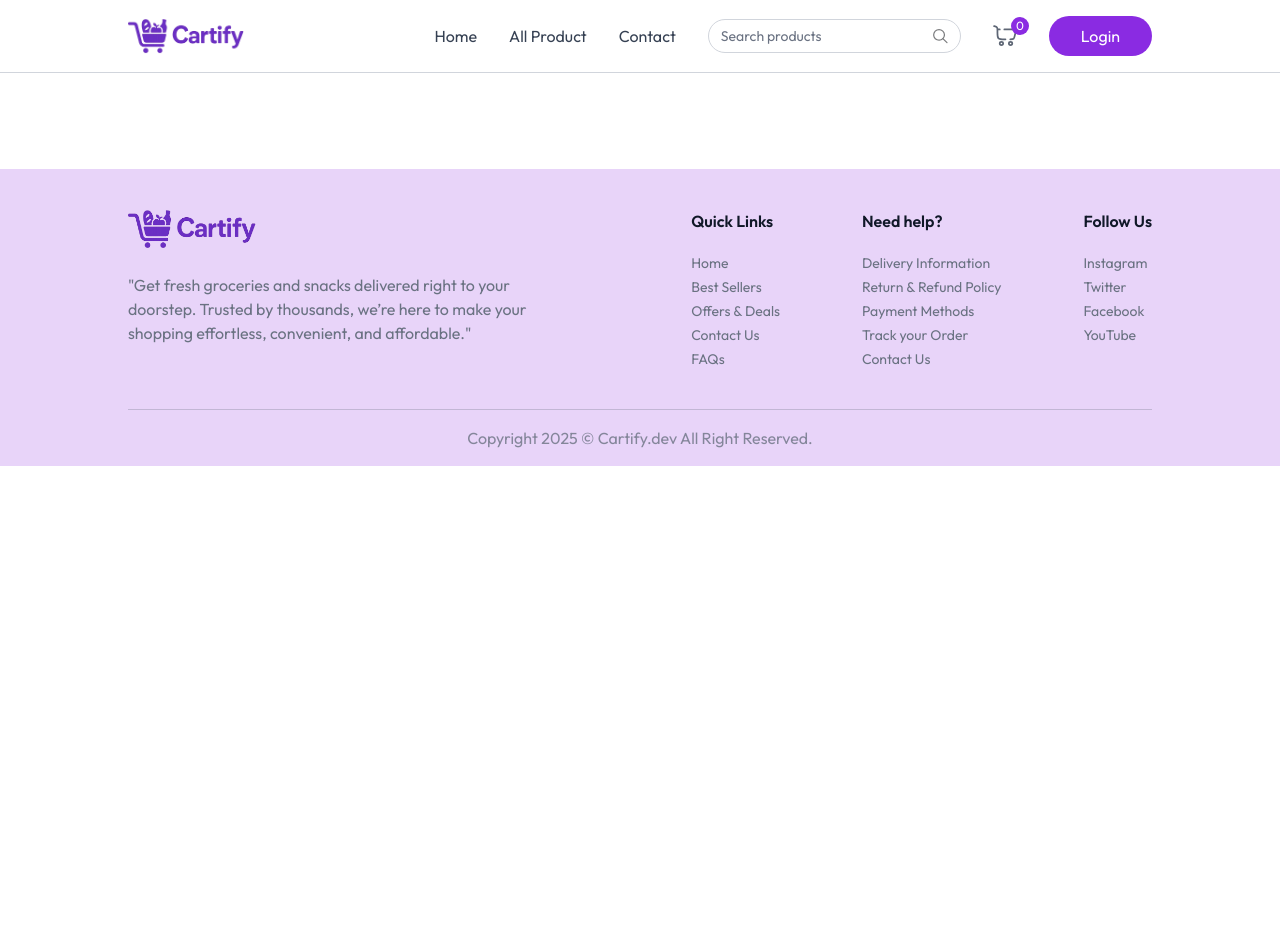
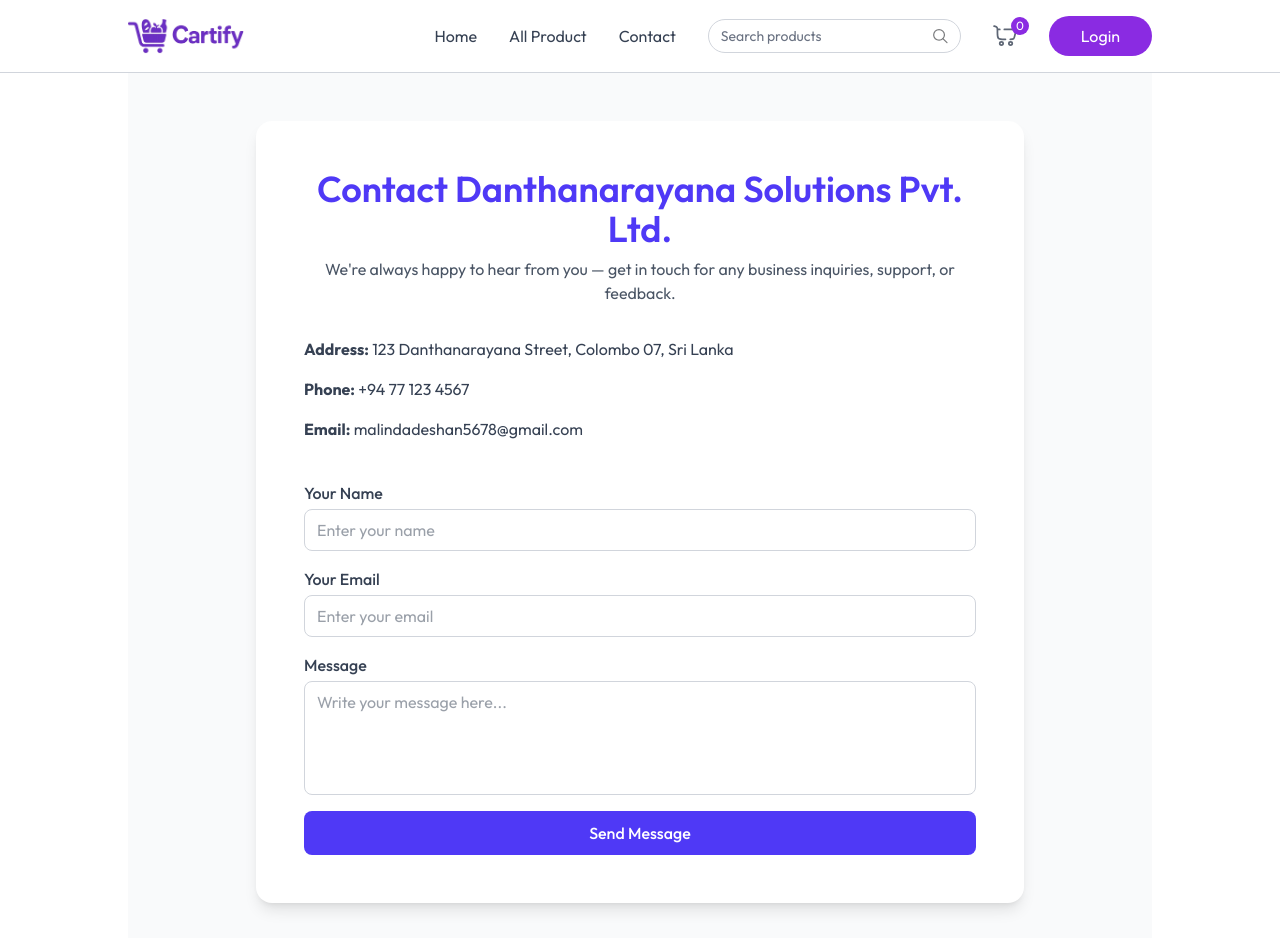
Before and after one commit to MalindaDeshan/Cartify-Grocery-Delivery-Website, a React (Vite) app in the folder client/: page /contact in a window 1280 px wide. Shown: the top 938 px of the page. Before the commit the page ends 800 px from the top, so only its background shows below. Built offline with nearby package versions, Linux system fonts and the light colour scheme.

Commit message:
Added Contact page

```diff
--- a/client/src/App.jsx
+++ b/client/src/App.jsx
@@ -17,6 +17,7 @@ import SellerLayout from "./pages/seller/SellerLayout";
 import AddProduct from "./pages/seller/AddProduct";
 import ProductList from "./pages/seller/ProductList";
 import Orders from "./pages/seller/Orders";
+import Contact from "./pages/Contact";
 
 
 
@@ -35,6 +36,7 @@ const App = () => {
         <Routes>
           <Route path="/" element={<Home />} />
           <Route path="/products" element={<AllProducts />} />
+          <Route path="/contact" element={<Contact/>} />
           <Route path="/products/:category" element={<ProductCategory />} />
           <Route path="/products/:category/:id" element={<DetailsProduct/>} />
           <Route path="/cart" element={<Cart/>} />
--- /dev/null
+++ b/client/src/pages/Contact.jsx
@@ -0,0 +1,97 @@
+import React from "react";
+
+const Contact = () => {
+  return (
+    <div className="min-h-screen bg-gray-50 flex flex-col items-center justify-center px-6 py-12">
+      <div className="max-w-3xl w-full bg-white shadow-lg rounded-2xl p-8 md:p-12">
+        {/* Header */}
+        <div className="text-center mb-8">
+          <h1 className="text-3xl md:text-4xl font-semibold text-indigo-600 mb-2">
+            Contact Danthanarayana Solutions Pvt. Ltd.
+          </h1>
+          <p className="text-gray-600 text-sm md:text-base">
+            We're always happy to hear from you — get in touch for any business
+            inquiries, support, or feedback.
+          </p>
+        </div>
+
+        {/* Contact Details */}
+        <div className="space-y-4 text-gray-700">
+          <p>
+            <strong>Address:</strong> 123 Danthanarayana Street, Colombo 07,
+            Sri Lanka
+          </p>
+          <p>
+            <strong>Phone:</strong> +94 77 123 4567
+          </p>
+          <p>
+            <strong>Email:</strong> malindadeshan5678@gmail.com
+          </p>
+        </div>
+
+        {/* Message Form */}
+        <form
+          className="mt-10 space-y-4"
+          onSubmit={(e) => {
+            e.preventDefault();
+            alert("Your message has been sent!");
+          }}
+        >
+          <div className="flex flex-col gap-1">
+            <label htmlFor="name" className="font-medium text-gray-700">
+              Your Name
+            </label>
+            <input
+              id="name"
+              type="text"
+              placeholder="Enter your name"
+              className="border border-gray-300 rounded-lg px-3 py-2 outline-none focus:ring-2 focus:ring-indigo-400"
+              required
+            />
+          </div>
+
+          <div className="flex flex-col gap-1">
+            <label htmlFor="email" className="font-medium text-gray-700">
+              Your Email
+            </label>
+            <input
+              id="email"
+              type="email"
+              placeholder="Enter your email"
+              className="border border-gray-300 rounded-lg px-3 py-2 outline-none focus:ring-2 focus:ring-indigo-400"
+              required
+            />
+          </div>
+
+          <div className="flex flex-col gap-1">
+            <label htmlFor="message" className="font-medium text-gray-700">
+              Message
+            </label>
+            <textarea
+              id="message"
+              rows="4"
+              placeholder="Write your message here..."
+              className="border border-gray-300 rounded-lg px-3 py-2 outline-none focus:ring-2 focus:ring-indigo-400 resize-none"
+              required
+            ></textarea>
+          </div>
+
+          <button
+            type="submit"
+            className="w-full bg-indigo-600 text-white font-medium py-2.5 rounded-lg hover:bg-indigo-700 transition"
+          >
+            Send Message
+          </button>
+        </form>
+      </div>
+
+      {/* Footer */}
+      <p className="text-gray-500 text-sm mt-8 text-center">
+        © {new Date().getFullYear()} Danthanarayana Digital Innovations. All
+        rights reserved.
+      </p>
+    </div>
+  );
+};
+
+export default Contact;
```
